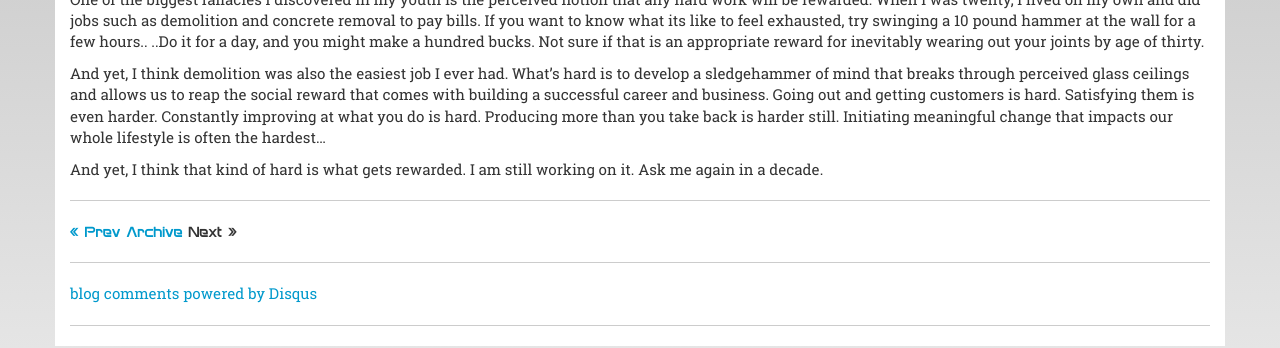
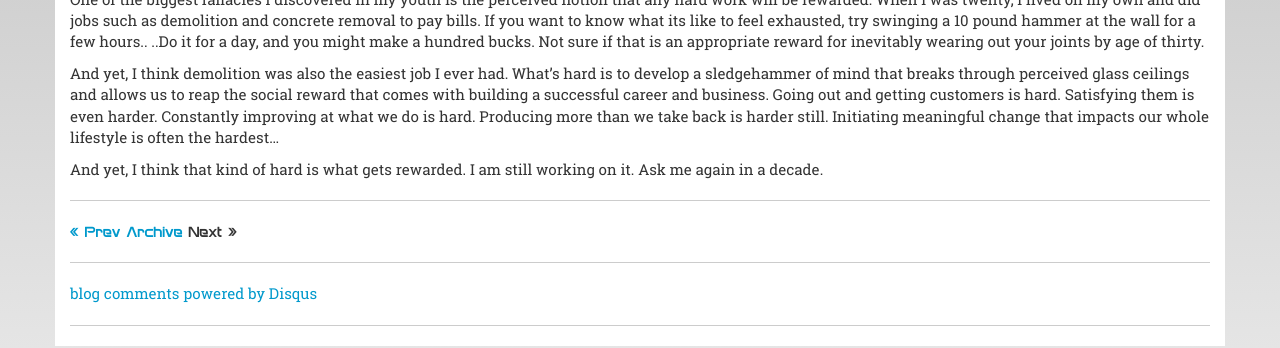
Before and after one commit to past5/past5.github.io, a Jekyll site: the page built from _posts/2016-02-19-of-hammers-and-ceilings-of-glass.md, in a window 1280 px wide. Shown: the part 992-1340 px from the top of the page. Built offline with Jekyll 4.4.1, drawn with Linux system fonts in a browser that asks for light colours; nearby versions of some CDN libraries; comment, search, counter and statistics services are not loaded.

Commit message:
misc changes

```diff
--- a/_posts/2016-02-19-of-hammers-and-ceilings-of-glass.md
+++ b/_posts/2016-02-19-of-hammers-and-ceilings-of-glass.md
@@ -35,6 +35,6 @@ Luckily, we don't have to [slay Geryon in order to get his cattle](http://www.pe
 
 One of the biggest fallacies I discovered in my youth is the perceived notion that any hard work will be rewarded.  When I was twenty, I lived on my own and did jobs such as demolition and concrete removal to pay bills.  If you want to know what its like to feel exhausted, try swinging a 10 pound hammer at the wall for a few hours..  ..Do it for a day, and you might make a hundred bucks.  Not sure if that is an appropriate reward for inevitably wearing out your joints by age of thirty.
 
-And yet, I think demolition was also the easiest job I ever had.  What's hard is to develop a sledgehammer of mind that breaks through perceived glass ceilings and allows us to reap the social reward that comes with building a successful career and business.  Going out and getting customers is hard.  Satisfying them is even harder.  Constantly improving at what you do is hard.  Producing more than you take back is harder still.  Initiating meaningful change that impacts our whole lifestyle is often the hardest...
+And yet, I think demolition was also the easiest job I ever had.  What's hard is to develop a sledgehammer of mind that breaks through perceived glass ceilings and allows us to reap the social reward that comes with building a successful career and business.  Going out and getting customers is hard.  Satisfying them is even harder.  Constantly improving at what we do is hard.  Producing more than we take back is harder still.  Initiating meaningful change that impacts our whole lifestyle is often the hardest...
 
 And yet, I think that kind of hard is what gets rewarded.  I am still working on it.  Ask me again in a decade.
```
